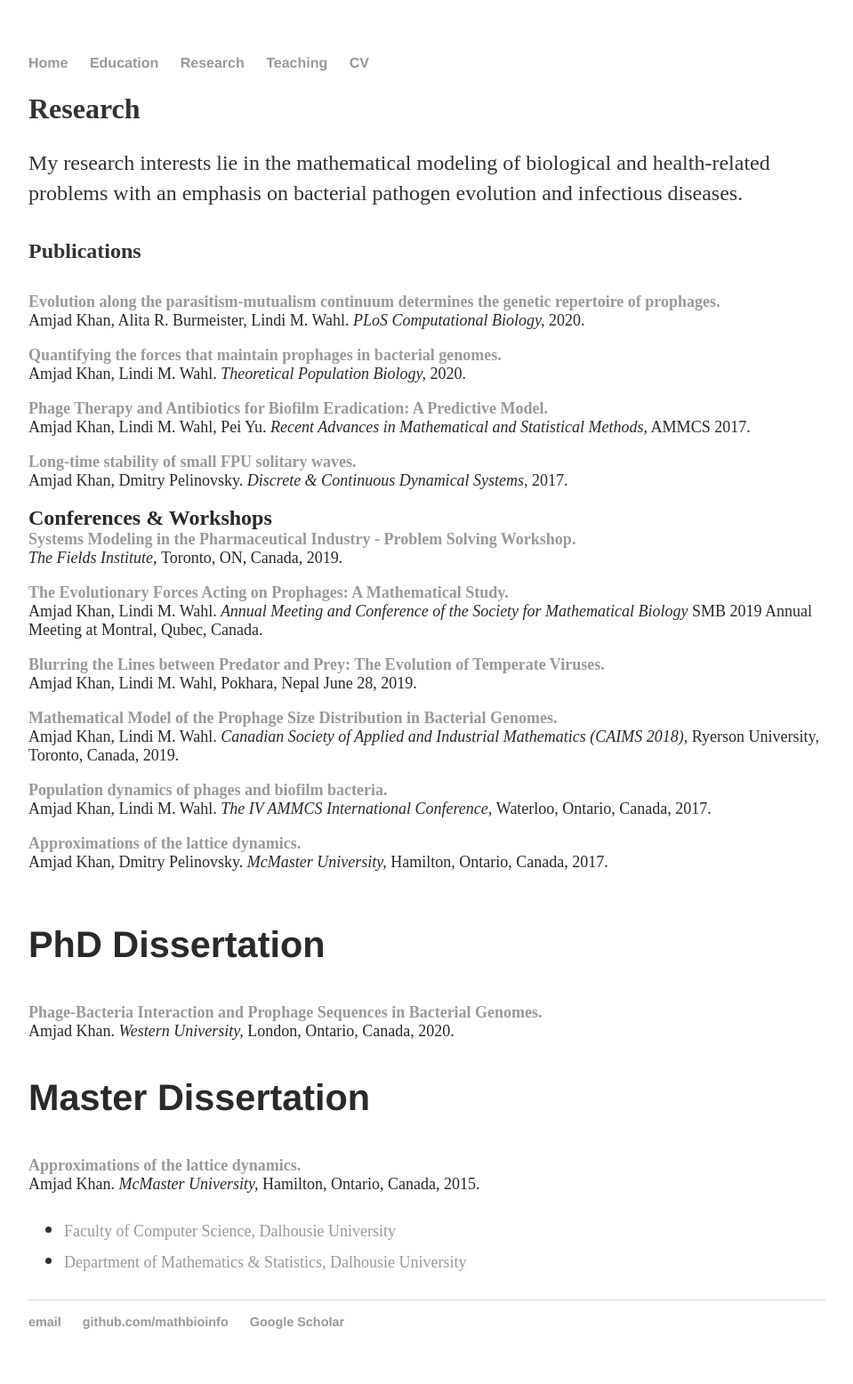
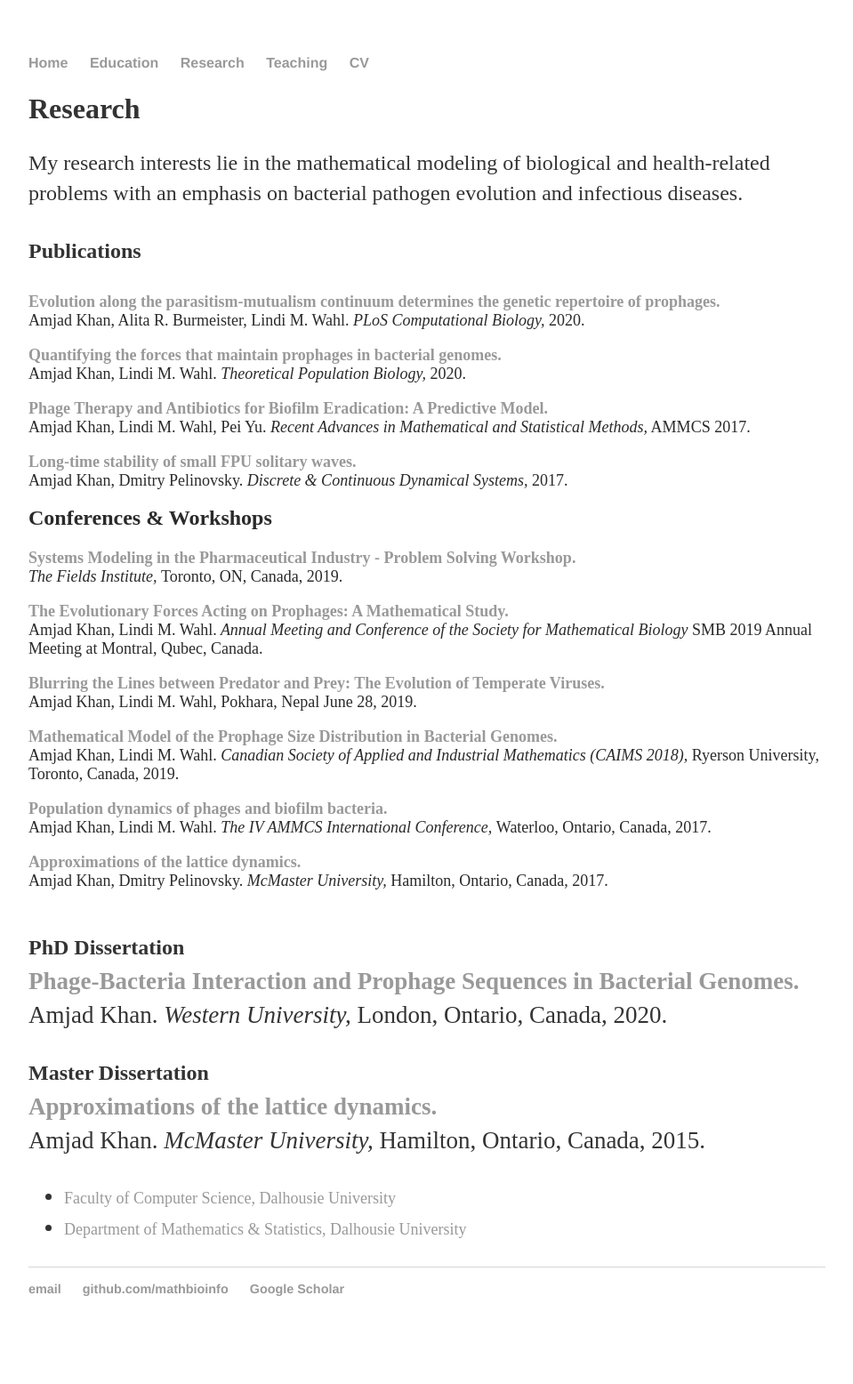
Before and after one commit to MathBioInfo/amjadkhan, a Jekyll site: the page built from Research/index.html, in a window 1280 px wide. Shown: the whole page at 89% size, without its empty margins (160-1119 px from the left). Built offline with Jekyll 4.4.1, drawn with Linux system fonts in a browser that asks for light colours; after the commit the page ends 1520 px from its top, so only the background shows below that.

Commit message:
Update index.html

```diff
--- a/Research/index.html
+++ b/Research/index.html
@@ -37,6 +37,7 @@
 	</font><br /><br /><font color="#2a2a2a" size="4">
 
 	<font size="5"><b>Conferences & Workshops</b></font><br>
+        <br>
 	<a href="http://www.fields.utoronto.ca/activities/19-20/systems-modeling">
 	<strong> Systems Modeling in the Pharmaceutical Industry - Problem Solving Workshop.
 	</strong></a><br /><em> The Fields Institute, </em> Toronto, ON, Canada, 2019.
@@ -61,11 +62,12 @@
 	<strong> Approximations of the lattice dynamics.
 	</strong></a><br />Amjad Khan, Dmitry Pelinovsky.<em> McMaster University, </em> Hamilton, Ontario, Canada, 2017.
 	</font><br /><br /><font color="#2a2a2a" size="4">
-	<h3>PhD Dissertation</h3>
+         <p><font size="5"><b>PhD Dissertation</b></font><br>
 	<a href="https://ir.lib.uwo.ca/etd/6957/">
 	<strong> Phage-Bacteria Interaction and Prophage Sequences in Bacterial Genomes.
 	</strong></a><br />Amjad Khan.<em> Western University, </em> London, Ontario, Canada, 2020.
-	<h3>Master Dissertation</h3>
+
+	 <p><font size="5"><b>Master Dissertation</b></font><br>
 	<a href="https://macsphere.mcmaster.ca/handle/11375/17274">
 	<strong> Approximations of the lattice dynamics.
 	</strong></a><br />Amjad Khan.<em> McMaster University, </em> Hamilton, Ontario, Canada, 2015.
```
